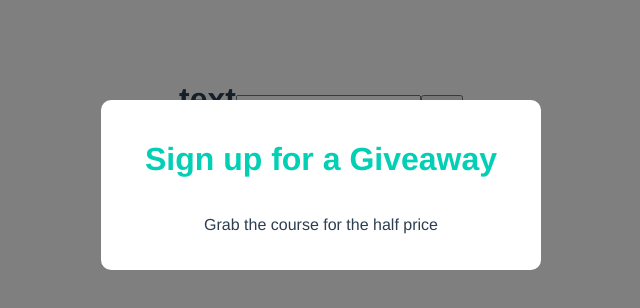
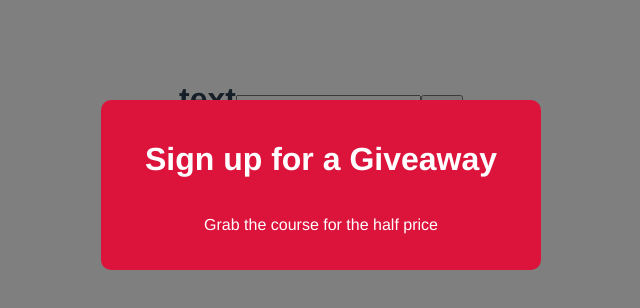
Before and after one commit to ho3inhashemi/vue, a Vue app: page / in a window 1280 px wide. Shown: the top 308 px of the page, without its empty margins (319-959 px from the left). Built offline with nearby package versions, Linux system fonts and the light colour scheme.

Commit message:
added dynamic class ti the modal component

```diff
--- a/src/App.vue
+++ b/src/App.vue
@@ -1,6 +1,6 @@
 <template>
 <h1>{{title}} text</h1>
-<modal :header="header" :text="text" />
+<modal :header="header" :text="text" theme="sale"/>
 <input type="text" ref="name">
 <button @click="handleEvent">click</button>
 </template>
--- a/src/components/Modal.vue
+++ b/src/components/Modal.vue
@@ -1,6 +1,6 @@
 <template>
     <div class="backdrop">
-        <div class="modal">
+        <div class="modal" :class="{sale: theme == 'sale'}">
             <h1>{{header}}</h1>
             <p>
                 {{text}}
@@ -11,7 +11,7 @@
 
 <script>
 export default {
-    props: ['header','text']
+    props: ['header','text' ,'theme']
 }
 </script>
 
@@ -44,4 +44,13 @@ p{
     font-style: normal;
 }
 
+.sale{
+    background: crimson;
+    color: white;
+}
+
+.sale h1{
+    color:white;
+}
+
 </style>
```
